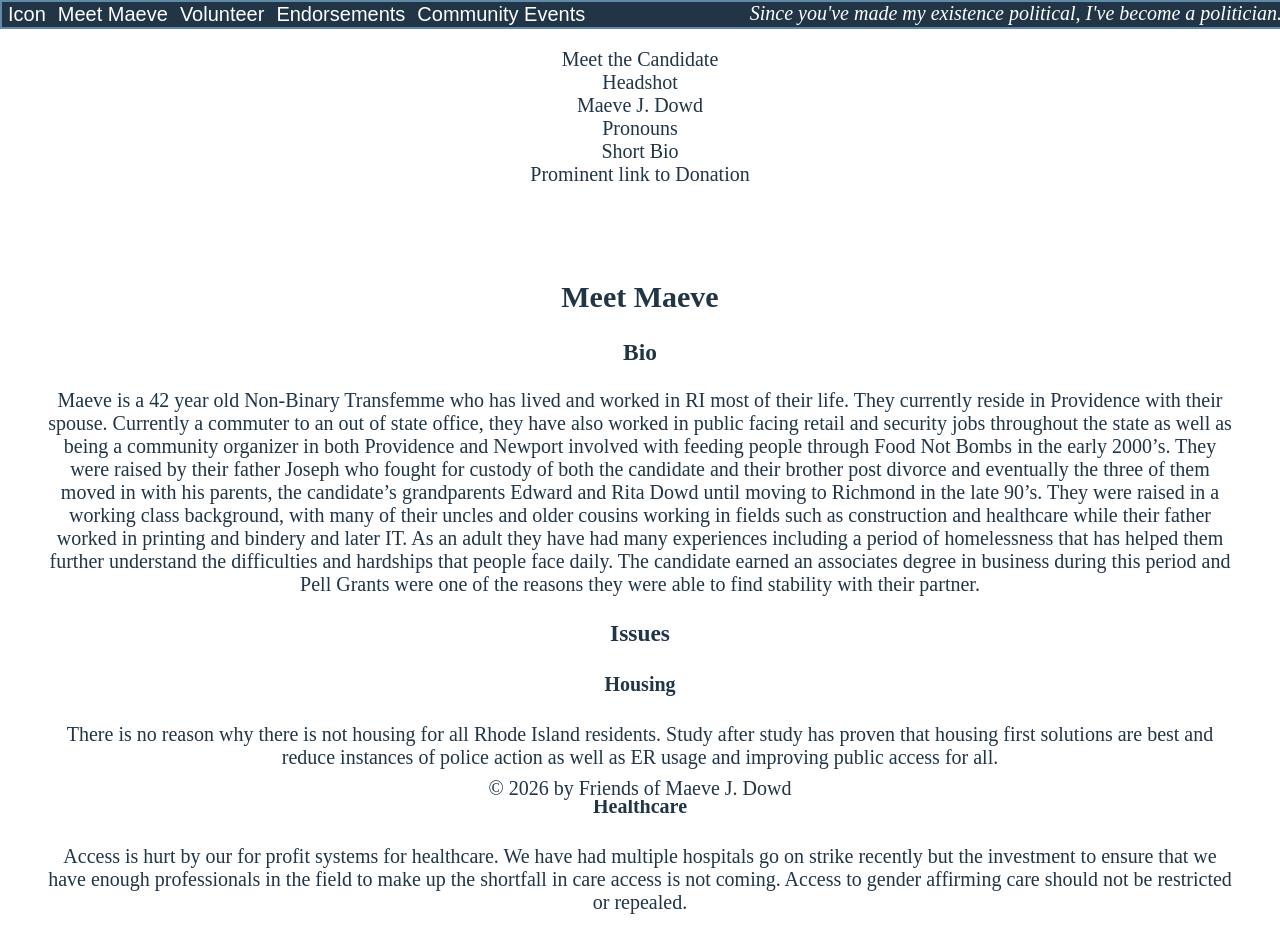
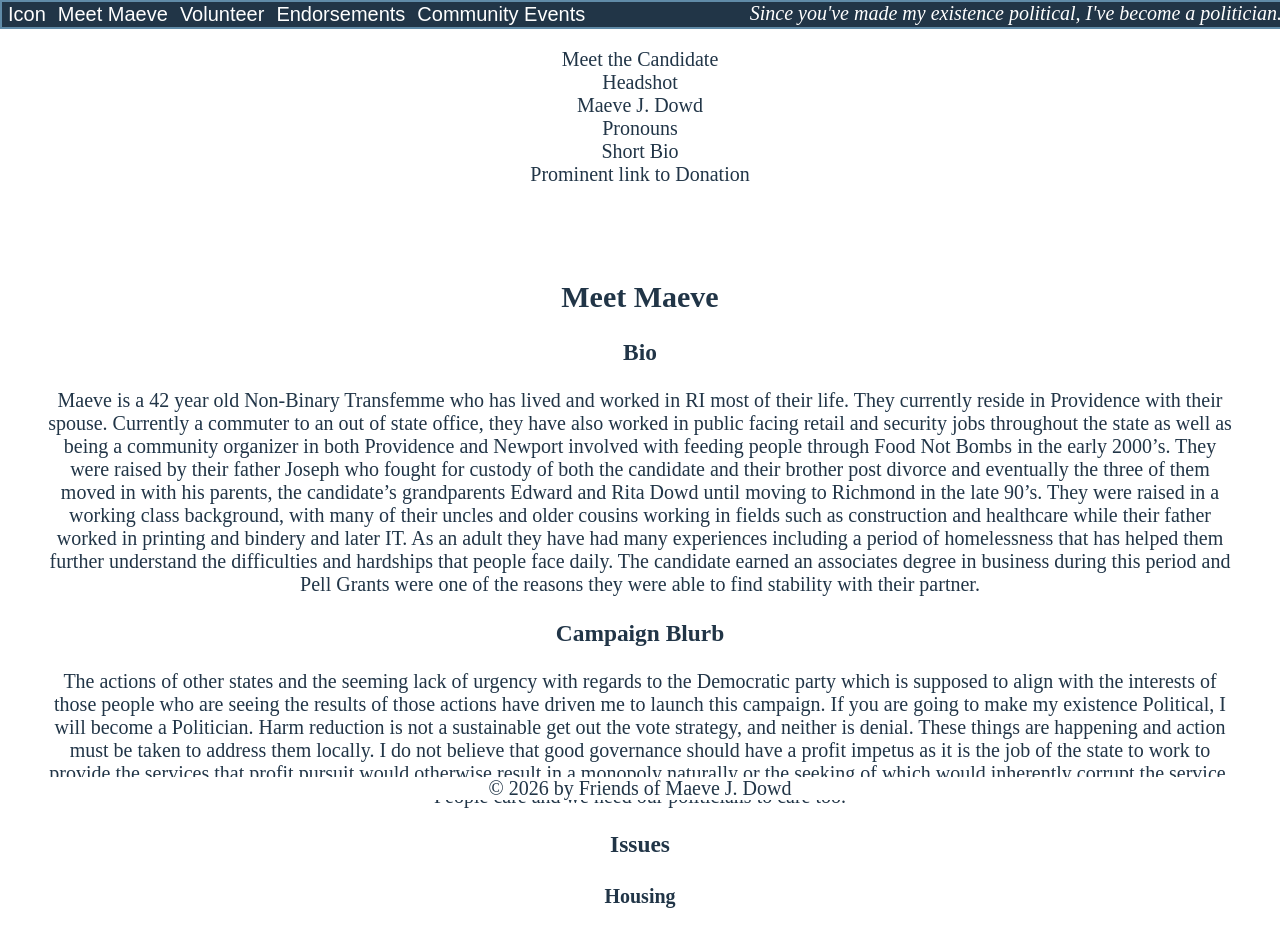
Before and after one commit to KaiReidCasey/maeve_campaign_2026, a React (Vite) app: page / in a window 1280 px wide. Shown: the top 936 px of the page. Built offline with nearby package versions, Linux system fonts and the light colour scheme.

Commit message:
Added Campaign Blurb to Meet Maeve

```diff
--- a/src/MeetMaeve.tsx
+++ b/src/MeetMaeve.tsx
@@ -9,6 +9,10 @@ function MeetMaeve() {
     <div>
       <h3>Bio</h3>
       <div>Maeve is a 42 year old Non-Binary Transfemme who has lived and worked in RI most of their life. They currently reside in Providence with their spouse. Currently a commuter to an out of state office, they have also worked in public facing retail and security jobs throughout the state as well as being a community organizer in both Providence and Newport involved with feeding people through Food Not Bombs in the early 2000’s. They were raised by their father Joseph who fought for custody of both the candidate and their brother post divorce and eventually the three of them moved in with his parents, the candidate’s grandparents Edward and Rita Dowd until moving to Richmond in the late 90’s. They were raised in a working class background, with many of their uncles and older cousins working in fields such as construction and healthcare while their father worked in printing and bindery and later IT. As an adult they have had many experiences including a period of homelessness that has helped them further understand the difficulties and hardships that people face daily.  The candidate earned an associates degree in business during this period and Pell Grants were one of the reasons they were able to find stability with their partner.</div>
+    </div>
+    <div>
+      <h3>Campaign Blurb</h3>
+      <div>The actions of other states and the seeming lack of urgency with regards to the Democratic party which  is supposed to align with the interests of those people who are seeing the results of those actions have driven me to launch this campaign. If you are going to make my existence Political, I will become a Politician. Harm reduction is not a sustainable get out the vote strategy, and neither is denial. These things are happening and action must be taken to address them locally. I do not believe that good governance should have a profit impetus as it is the job of the state to work to provide the services that profit pursuit would otherwise result in a monopoly naturally or the seeking of which would inherently corrupt the service. People care and we need our politicians to care too.</div>
     </div>
     <div>
       <h3>Issues</h3>
```
